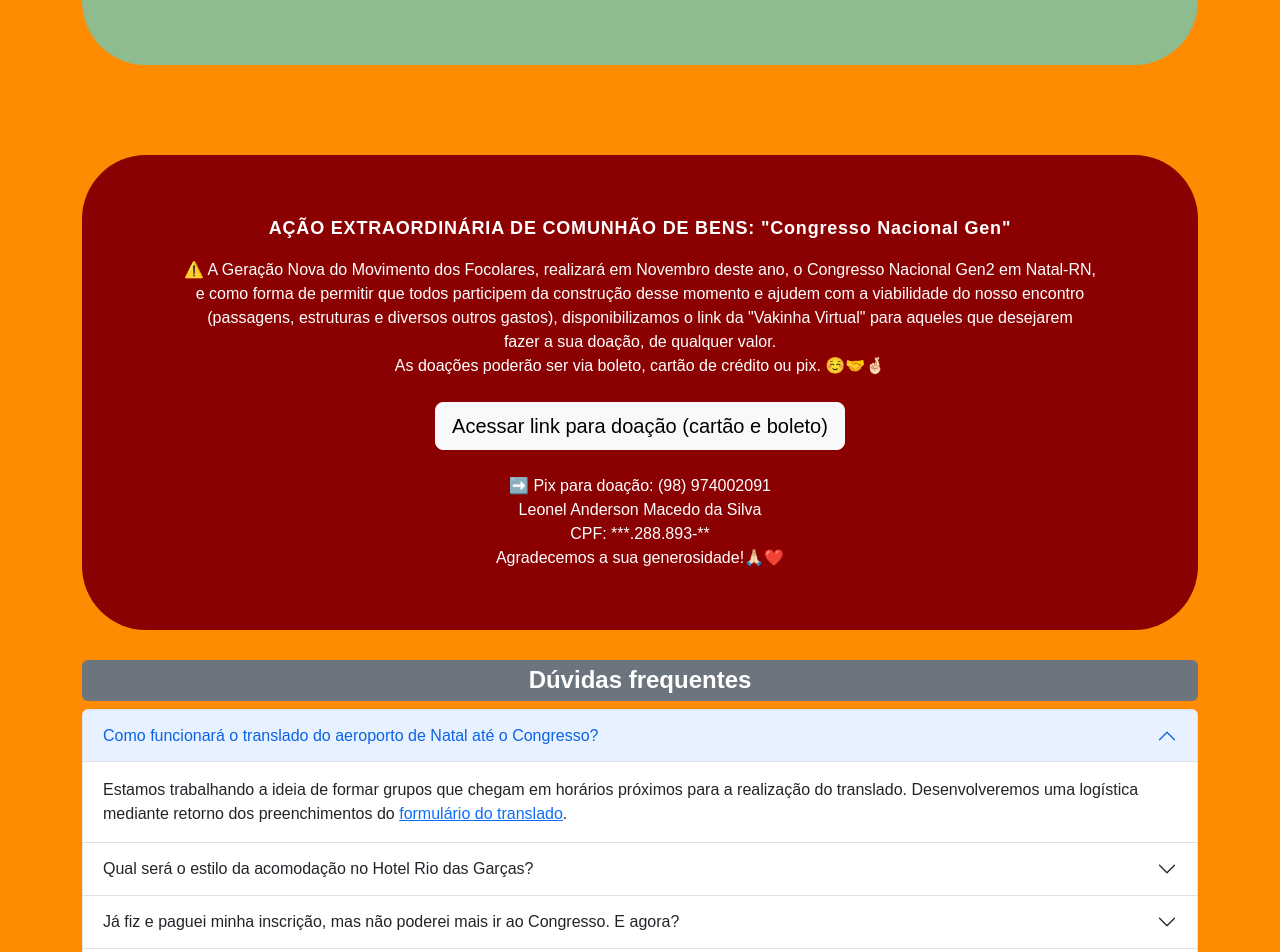
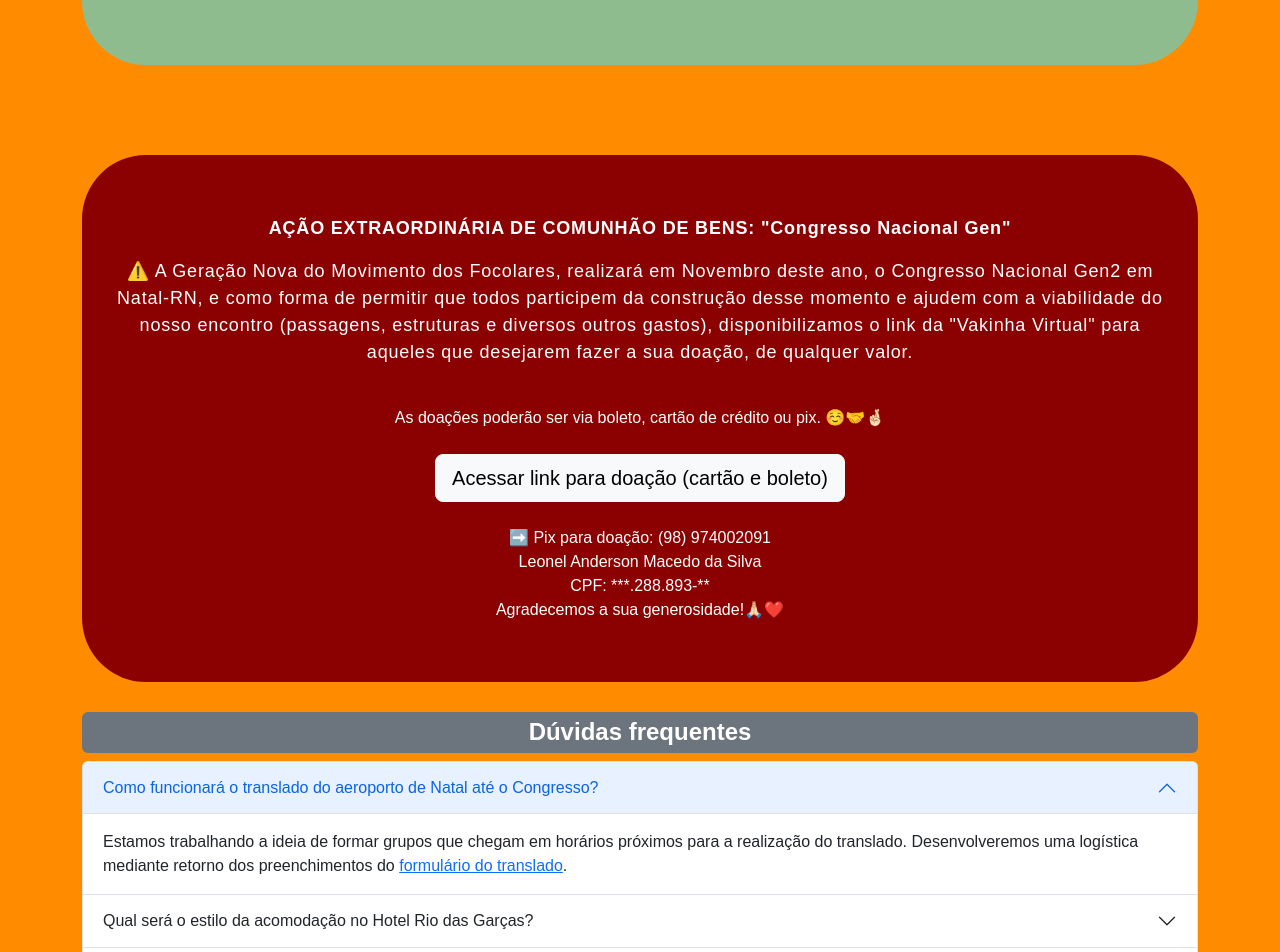
Before and after one commit to caduaraujo/congresso2022, a React (Create React App) app: page / in a window 1280 px wide. Shown: the part 1497-2449 px from the top of the page. Built offline with nearby package versions, Linux system fonts and the light colour scheme.

Commit message:
add build with vermelho componet

```diff
--- a/public/index.html
+++ b/public/index.html
@@ -24,7 +24,7 @@
       work correctly both with client-side routing and a non-root public URL.
       Learn how to configure a non-root public URL by running `npm run build`.
     -->
-    <title>Congresso Gen 2 App</title>
+    <title>Congresso Gen 2</title>
   </head>
   <body>
     <noscript>You need to enable JavaScript to run this app.</noscript>
--- a/src/components/Vermelho.js
+++ b/src/components/Vermelho.js
@@ -13,12 +13,15 @@
               AÇÃO EXTRAORDINÁRIA DE COMUNHÃO DE BENS: "Congresso Nacional Gen"
               </p>
 
-              ⚠️ A Geração Nova do Movimento dos Focolares, realizará em Novembro deste ano, o Congresso Nacional Gen2 em Natal-RN,<br></br>
-              e como forma de permitir que todos participem da construção desse momento e ajudem com a viabilidade do nosso encontro <br></br>
-              (passagens, estruturas e diversos outros gastos), disponibilizamos o link da "Vakinha Virtual" para aqueles que desejarem <br></br>
-              fazer a sua doação, de qualquer valor. <br></br>
+              <p>
+              ⚠️ A Geração Nova do Movimento dos Focolares, realizará em Novembro deste ano, o Congresso Nacional Gen2 em Natal-RN,
+              e como forma de permitir que todos participem da construção desse momento e ajudem com a viabilidade do nosso encontro
+              (passagens, estruturas e diversos outros gastos), disponibilizamos o link da "Vakinha Virtual" para aqueles que desejarem fazer a sua doação, de qualquer valor.
+              </p>
 
-              As doações poderão ser via boleto, cartão de crédito ou pix. ☺️🤝🤞🏻 <br></br>
+              <br></br>
+              As doações poderão ser via boleto, cartão de crédito ou pix. ☺️🤝🤞🏻
+              <br></br>
               <br></br>
 
               <Button  href="https://abacashi.com/p/congresso-nacional-gen-2" target="_blank" variant="light" type="submit" size="lg">Acessar link para doação (cartão e boleto)</Button>{' '}
```
Also changed, not shown: 10 other files (tests, documents, lock files or other folders).
